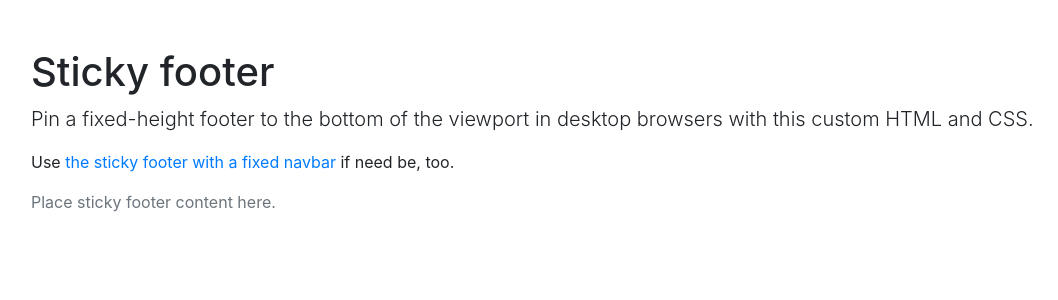
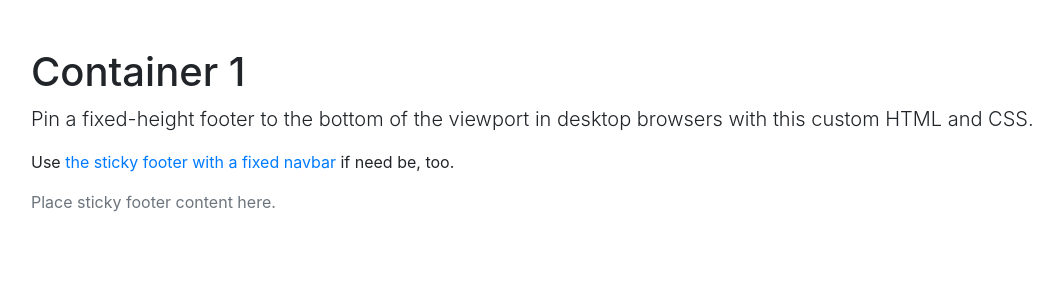
Before and after one commit to lucascarrafa/site-with-flask, a Flask app: page / in a window 1280 px wide. Shown: the top 300 px of the page, without its empty margins (54-1112 px from the left). Run offline with Flask 2, Linux system fonts and the light colour scheme; some libraries are stand-ins or nearby versions.

Commit message:
mod title

```diff
--- a/app/templates/index.html
+++ b/app/templates/index.html
@@ -20,7 +20,7 @@
 
     <!-- Begin page content -->
     <main role="main" class="container">
-      <h1 class="mt-5">Sticky footer</h1>
+      <h1 class="mt-5">Container 1</h1>
       <p class="lead">Pin a fixed-height footer to the bottom of the viewport in desktop browsers with this custom HTML and CSS.</p>
       <p>Use <a href="../sticky-footer-navbar">the sticky footer with a fixed navbar</a> if need be, too.</p>
     </main>
```
